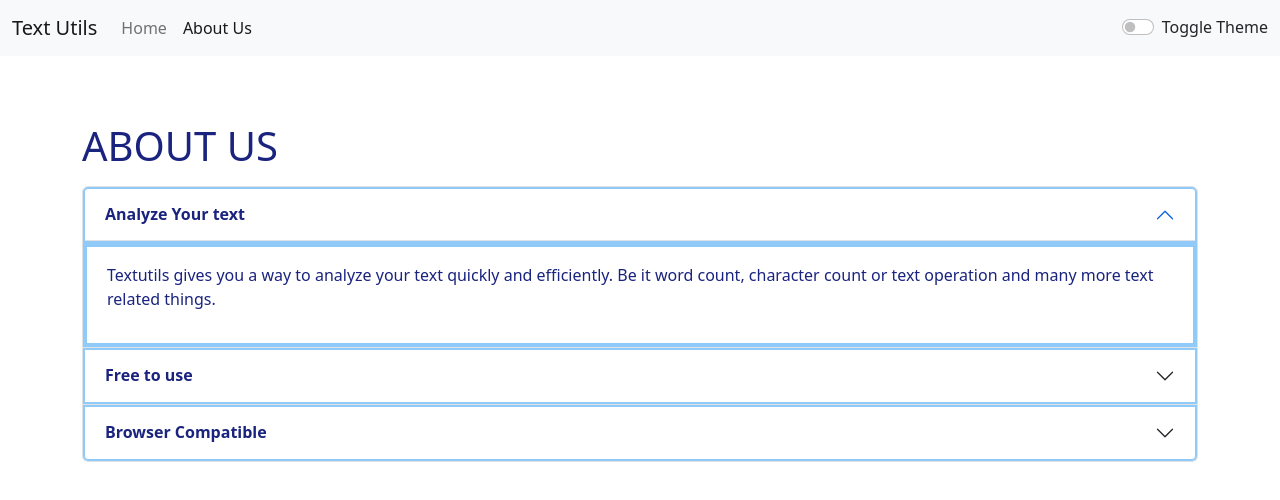
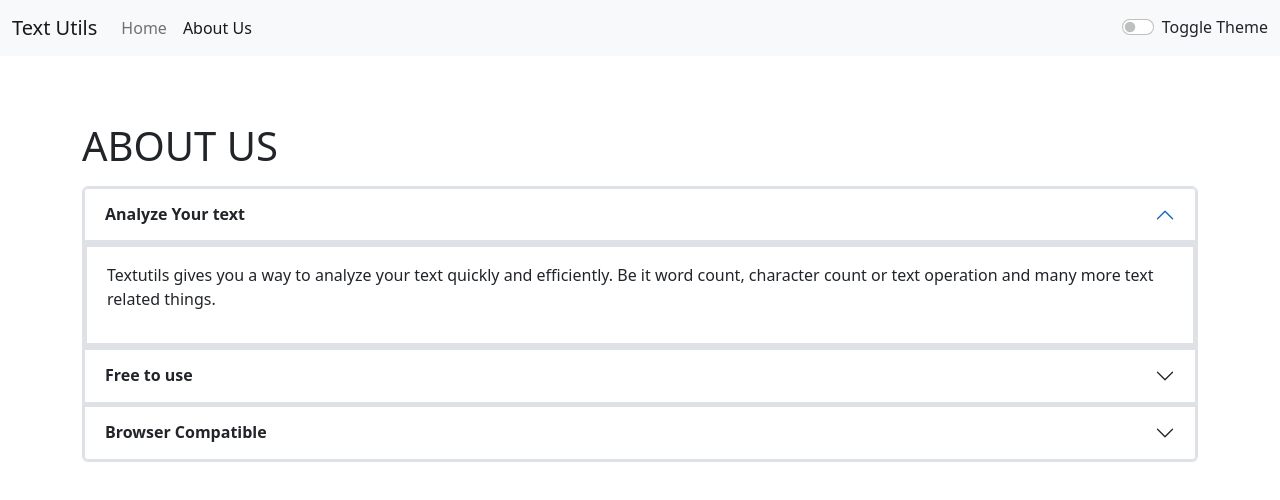
Before and after one commit to YOGENDRA-2801/REACT, a React (Create React App) app in the folder text-utils/: page /about in a window 1280 px wide. Shown: the top 500 px of the page. Built offline with nearby package versions, Linux system fonts and the light colour scheme.

Commit message:
Text Util Project

```diff
--- a/text-utils/src/App.js
+++ b/text-utils/src/App.js
@@ -18,8 +18,8 @@
   const [theme, setTheme] = useState("light");
 
   const colors = {
-    light: { bg: "#e3f2fd", textarea: "#ffffff", border: "#90caf9" },
-    dark: { bg: "#1a237e", textarea: "#283593", border: "#3f51b5" }
+    light: { bg: "#f8f9fa", textarea: "#ffffff", border: "#dee2e6" },
+    dark: { bg: "#212529", textarea: "#343a40", border: "#495057" }
   };
 
   const chngTheme = () => {
--- a/text-utils/src/Components/About.js
+++ b/text-utils/src/Components/About.js
@@ -4,9 +4,9 @@
 export default function About(props) {
 
   const myStyle = {
-    color: (props.mode==="light")?"#1a237e":"#e3f2fd",
-    backgroundColor: (props.mode==="light")?"#ffffff":"#283593",
-    border: `2px solid ${(props.mode==="light")?"#90caf9":"#3f51b5"}`
+    color: (props.mode==="light")?"#212529":"#f8f9fa",
+    backgroundColor: (props.mode==="light")?"#ffffff":"#343a40",
+    border: `2px solid ${(props.mode==="light")?"#dee2e6":"#495057"}`
   }
 
   /* const [myStyle, setMyStyle] = useState({
@@ -36,7 +36,7 @@
   return (
     <>
       <div className="accordion container my-3" id="accordionExample">
-      <h1 className="my-3" style={{color: (props.mode==="light")?"#1a237e":"#e3f2fd"}}>ABOUT US</h1>
+      <h1 className="my-3" style={{color: (props.mode==="light")?"#212529":"#f8f9fa"}}>ABOUT US</h1>
         <div className="accordion-item">
           <h2 className="accordion-header" id="headingOne">
             <button
```
